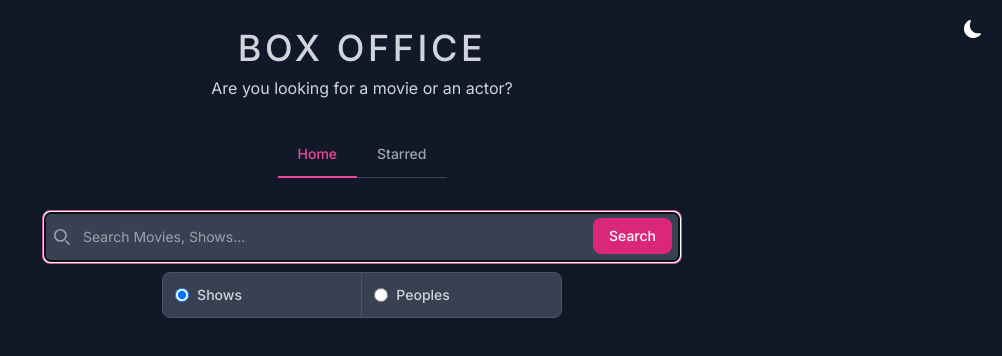
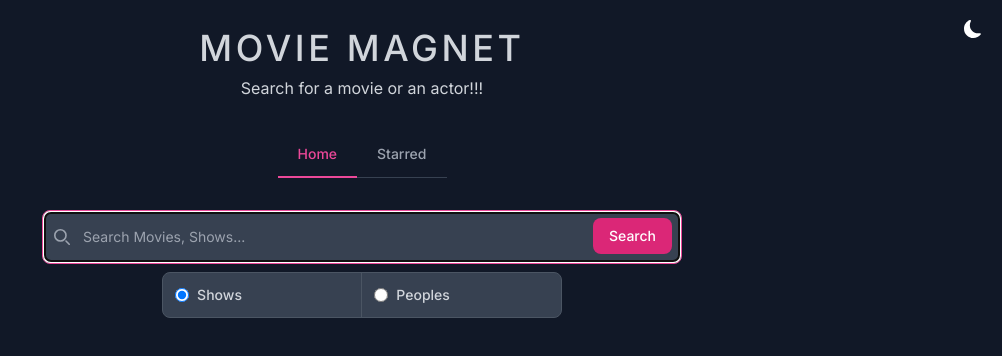
Before and after one commit to surajbera/react-moviemagnet-app, a React (Vite) app: page / in a window 1280 px wide. Shown: the top 356 px of the page, without its empty margins (278-1280 px from the left). Built offline with nearby package versions, Linux system fonts and the light colour scheme.

Commit message:
Minor Update

```diff
--- a/src/App.jsx
+++ b/src/App.jsx
@@ -38,8 +38,8 @@ function App() {
           </Route>
 
           <Route element={<MinimalPageLayout />}>
+            <Route path='/show/:id' element={<ShowDetail />} />
             <Route path='*' element={<NotFound />} />
-            <Route path='/show/:id' element={<ShowDetail />} />
           </Route>
         </Routes>
       </BrowserRouter>
--- a/src/components/page-layout/PageLayout.jsx
+++ b/src/components/page-layout/PageLayout.jsx
@@ -8,7 +8,7 @@ import PageTitle from '../page-title/PageTitle';
 const PageLayout = () => {
   return (
     <div className='dark:bg-gray-900 dark:text-gray-300 root-wrapper bg-white text-black'>
-      <PageTitle title='Box Office' subTitle='Are you looking for a movie or an actor?' />
+      <PageTitle title='Movie Magnet' subTitle='Search for a movie or an actor!!!' />
       <Navbar />
       <div className='pb-10'>
         <Outlet />
```
